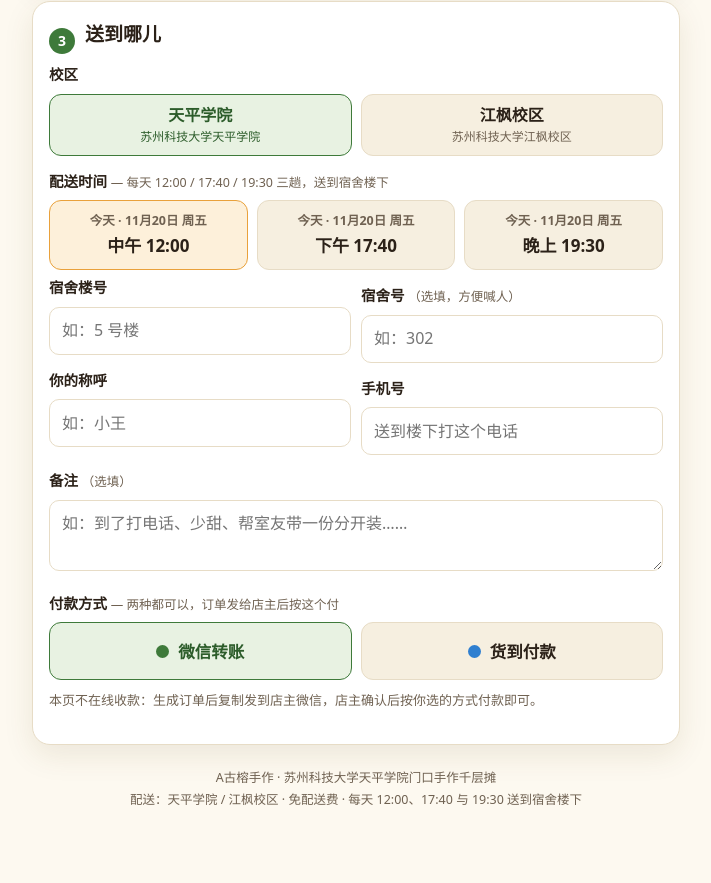
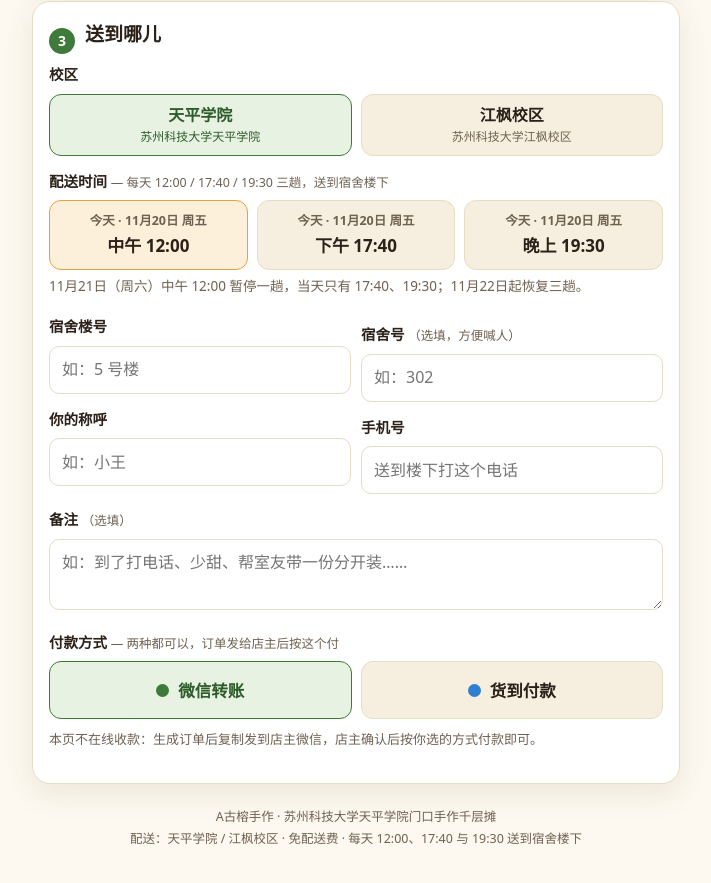
Before and after one commit to gurongshouzuo/gurongshouzuo.github.io, a plain HTML site: page index.html in a window 1280 px wide. Shown: the part 1794-2677 px from the top of the page, without its empty margins (284-995 px from the left). Drawn offline with Linux system fonts and the light colour scheme.

Commit message:
11月21日中午12:00暂停一趟

```diff
--- a/index.html
+++ b/index.html
@@ -680,6 +680,7 @@ for (var d = 0; d < 3 && slots.length < 3; d++){
 [{h:12,m:0,t:"中午 12:00"},{h:17,m:40,t:"下午 17:40"},{h:19,m:30,t:"晚上 19:30"}].forEach(function(o){
 if (slots.length >= 3) return;
 var dt = new Date(now.getFullYear(), now.getMonth(), now.getDate()+d, o.h, o.m, 0);
+if (dt.getFullYear()===2026 && dt.getMonth()===10 && dt.getDate()===21 && o.h===12) return; // 11月21日中午 12:00 暂停一趟，22日起自动恢复
 if (dt > now){
 var dayLabel = d===0? "今天": (d===1? "明天": "后天");
 slots.push({
@@ -708,6 +709,15 @@ state.slot = s;
 slotGrid.appendChild(b);
 });
 state.slot = slots[0];
+
+/* 11月21日中午暂停提示：11月22日 0 点后自动消失 */
+if (new Date() < new Date(2026, 10, 22)){
+var n = document.createElement("div");
+n.className = "step-desc";
+n.style.marginTop = "6px";
+n.textContent = "11月21日（周六）中午 12:00 暂停一趟，当天只有 17:40、19:30；11月22日起恢复三趟。";
+slotGrid.parentNode.insertBefore(n, slotGrid.nextSibling);
+}
 
 /* ---------- Generate order ---------- */
 function buildOrderText(info){
```
